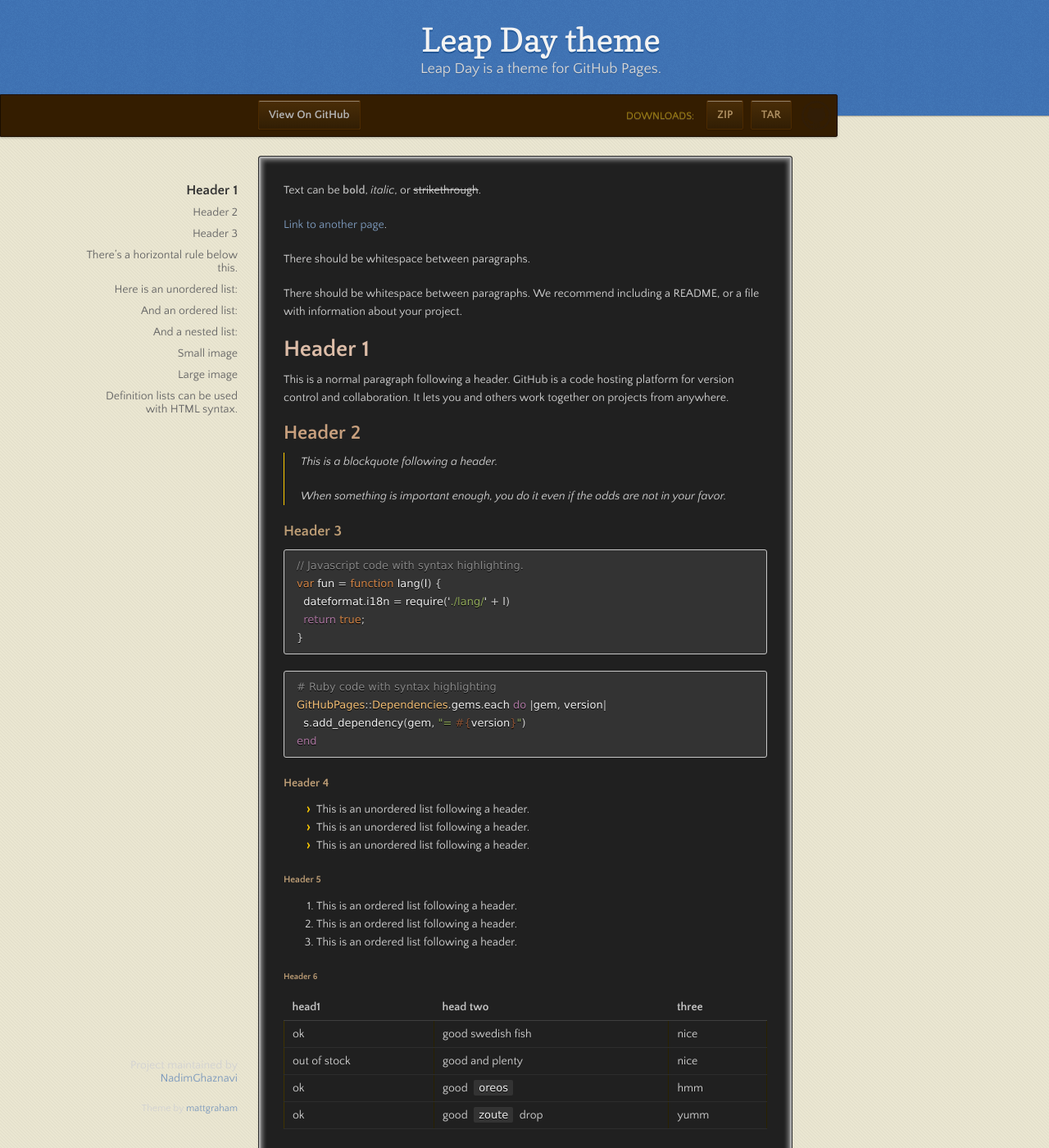
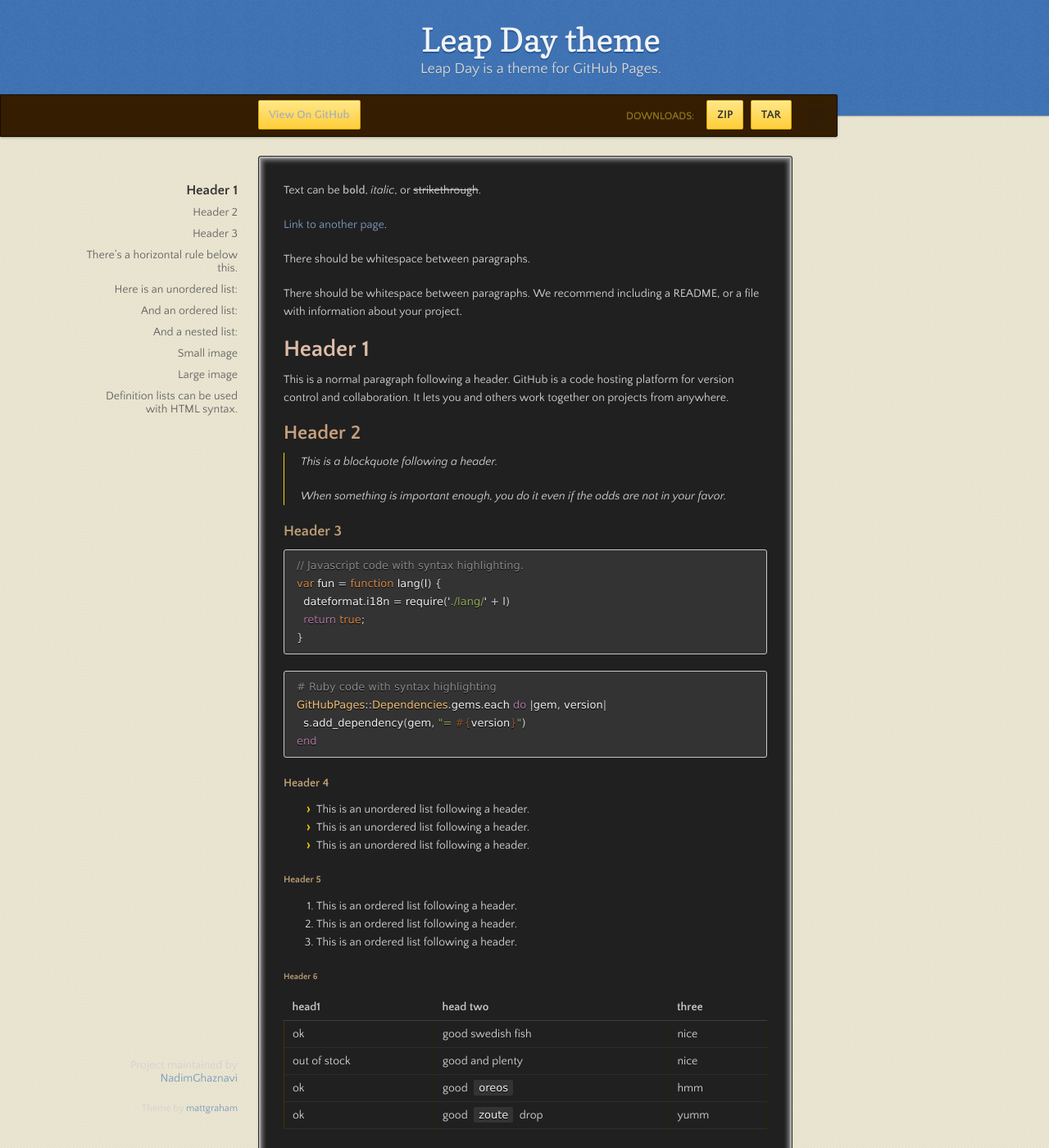
Before and after one commit to NadimGhaznavi/minimax, a Jekyll site: the page built from index.md, in a window 1280 px wide and 1400 px high. Shown: the whole window at 82% size. Built offline with Jekyll 4.4.1, drawn with Linux system fonts in a browser that asks for light colours.

Commit message:
Revert "colors"
This reverts commit 7dfdd5f949f7b8b5dbbc9fc21026162846f6bbee.

```diff
--- a/_sass/jekyll-theme-leap-day.scss
+++ b/_sass/jekyll-theme-leap-day.scss
@@ -211,23 +211,23 @@ header {
   padding-right: 10px;
 
   .button {
-    border: 1px solid #4c2a00;
-    background: linear-gradient(rgb(74, 45, 7), rgb(49, 30, 4));
+    border: 1px solid #dba500;
+    background: linear-gradient(rgb(255, 231, 136), rgb(255, 206, 56));
     border-radius: 2px;
     box-shadow: inset 0px 1px 0px rgba(255,255,255,.4), 0px 1px 1px rgba(0,0,0,.1);
-    background-color: #6b3b00;
+    background-color: #FFE788;
     margin-left: 5px;
     padding: 10px 12px;
     margin-top: 6px;
     line-height:14px;
     font-size:14px;
-    color:#af9062;
+    color:#333;
     font-weight: bold;
     display:inline-block;
     text-align:center;
 
     &:hover {
-      background: linear-gradient(rgb(74, 45, 7), rgb(49, 30, 4));
+      background: linear-gradient(rgb(255, 231, 136), rgb(255, 231, 136));
       background-color: #ffeca0;
     }
   }
@@ -268,7 +268,7 @@ header {
       display:inline;
 
       a.button {
-        background-color: #4a3417;
+        background-color: #FFE788;
       }
     }
   }
```
Also changed, not shown: assets/images/hr.gif.
